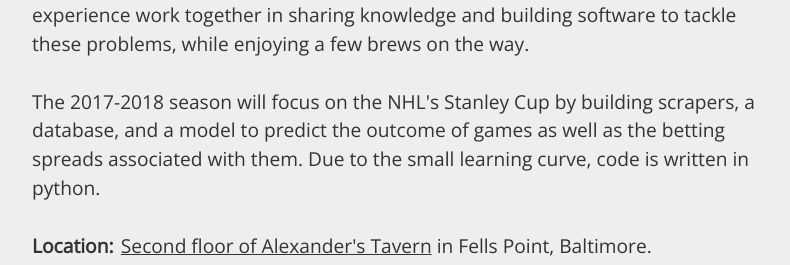
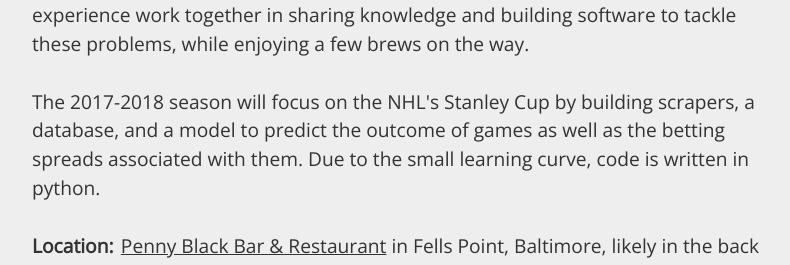
Before and after one commit to negfrequency/BAC, a plain HTML site: page index.html in a window 1280 px wide. Shown: the part 984-1249 px from the top of the page, without its empty margins (234-1024 px from the left). Drawn offline with nearby package versions, Linux system fonts and the light colour scheme.

Commit message:
'update'

```diff
--- a/index.html
+++ b/index.html
@@ -60,7 +60,7 @@
       games as well as the betting spreads associated with them. Due to the small learning curve, code is written in python.
 	  <br/>
       <br/>
-	  <b>Location:</b> &#8202;&#8202;<u><a href="https://www.google.com/maps/place/Alexander's+Tavern/@39.2831725,-76.593545,15z/data=!4m2!3m1!1s0x0:0x522ad7897fbf72e5?sa=X&ved=0ahUKEwjjjZ2ErZTWAhWZ3oMKHfJvAM0Q_BIIogEwDQ" target="_top">Second floor of Alexander's Tavern</a></u> in Fells Point, Baltimore.
+	  <b>Location:</b> &#8202;&#8202;<u><a href="https://www.google.com/maps/place/Penny+Black+Bar+%26+Restaurant/@39.2820652,-76.5931275,17z/data=!4m5!3m4!1s0x0:0x44859d24b0debe7a!8m2!3d39.2820648!4d-76.5909391" target="_top">Penny Black Bar & Restaurant</a></u> in Fells Point, Baltimore, likely in the back porch.
 	  <br/>
 
 	  <b>Date:</b>&#8202;&nbsp;&nbsp;&nbsp;&nbsp;&nbsp;&nbsp;&nbsp;&nbsp;Every other Wednesday, 8PM-10PM (next meeting is September 20th, 2017). <a target="_blank" href="https://calendar.google.com/calendar/event?action=TEMPLATE&amp;tmeid=MmtybW5rcmFnMDRlY2cwNzg5OHZ1Z2Vqa2JfMjAxNzA5MDdUMDAwMDAwWiBiYWx0aW1vcmVhbGdvcml0aG1zQG0&amp;tmsrc=baltimorealgorithms%40gmail.com"><img border="0" src="https://www.google.com/calendar/images/ext/gc_button1_en.gif"></a>
```
